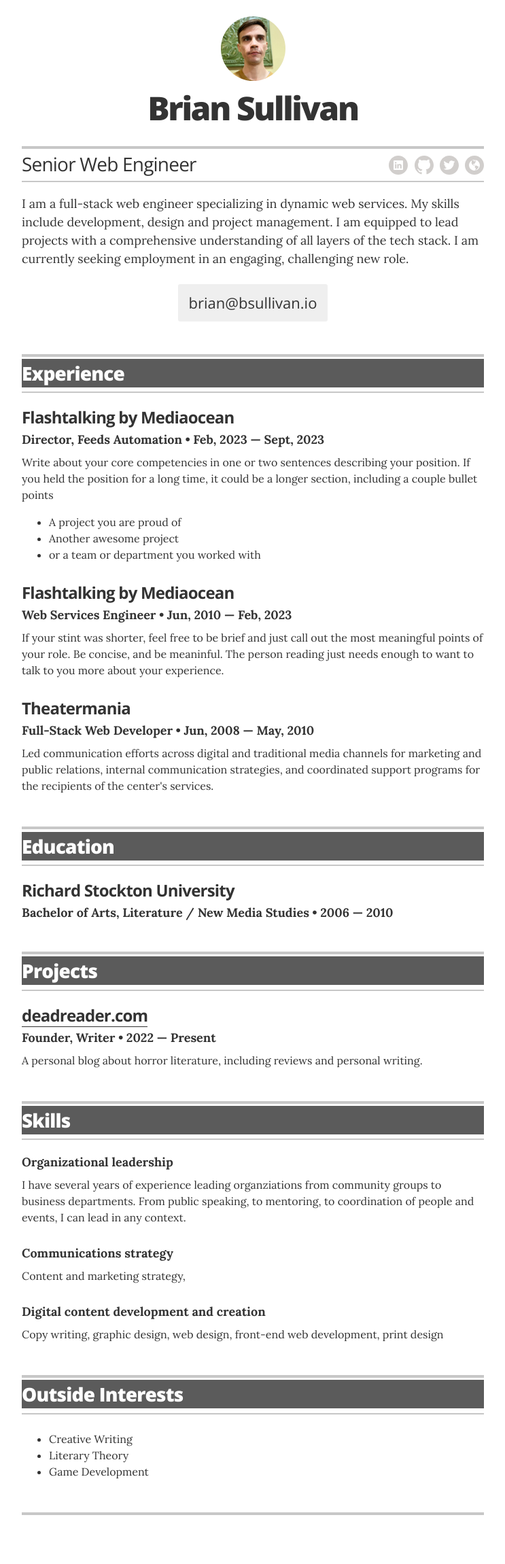
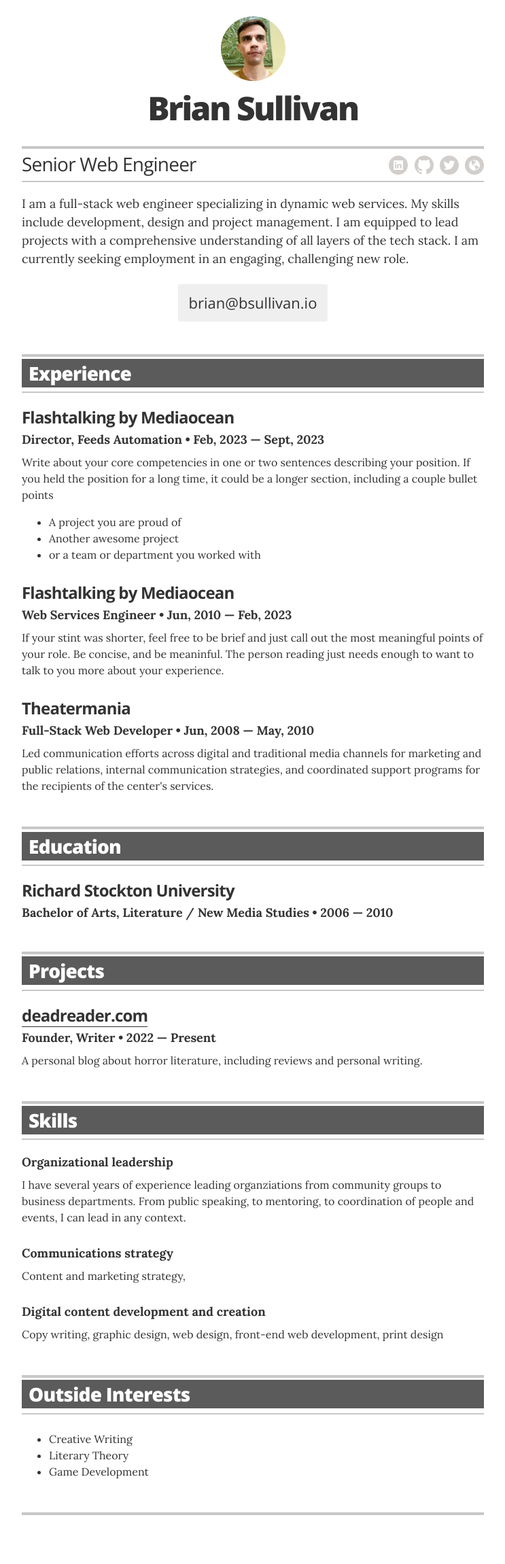
Before and after one commit to bsullivan-io/bsullivan.io, a Jekyll site: the page built from index.html, in a window 1280 px wide. Shown: the whole page at 68% size, without its empty margins (268-1011 px from the left). Built offline with Jekyll 4.4.1, drawn with Linux system fonts in a browser that asks for light colours.

Commit message:
stylesheet

```diff
--- a/_sass/_resume.scss
+++ b/_sass/_resume.scss
@@ -15,6 +15,7 @@
     margin: 0;
     background: rgba(51,51,51,0.8);
     color: white;
+    padding: 0 10px;
   }
 }
 
```
